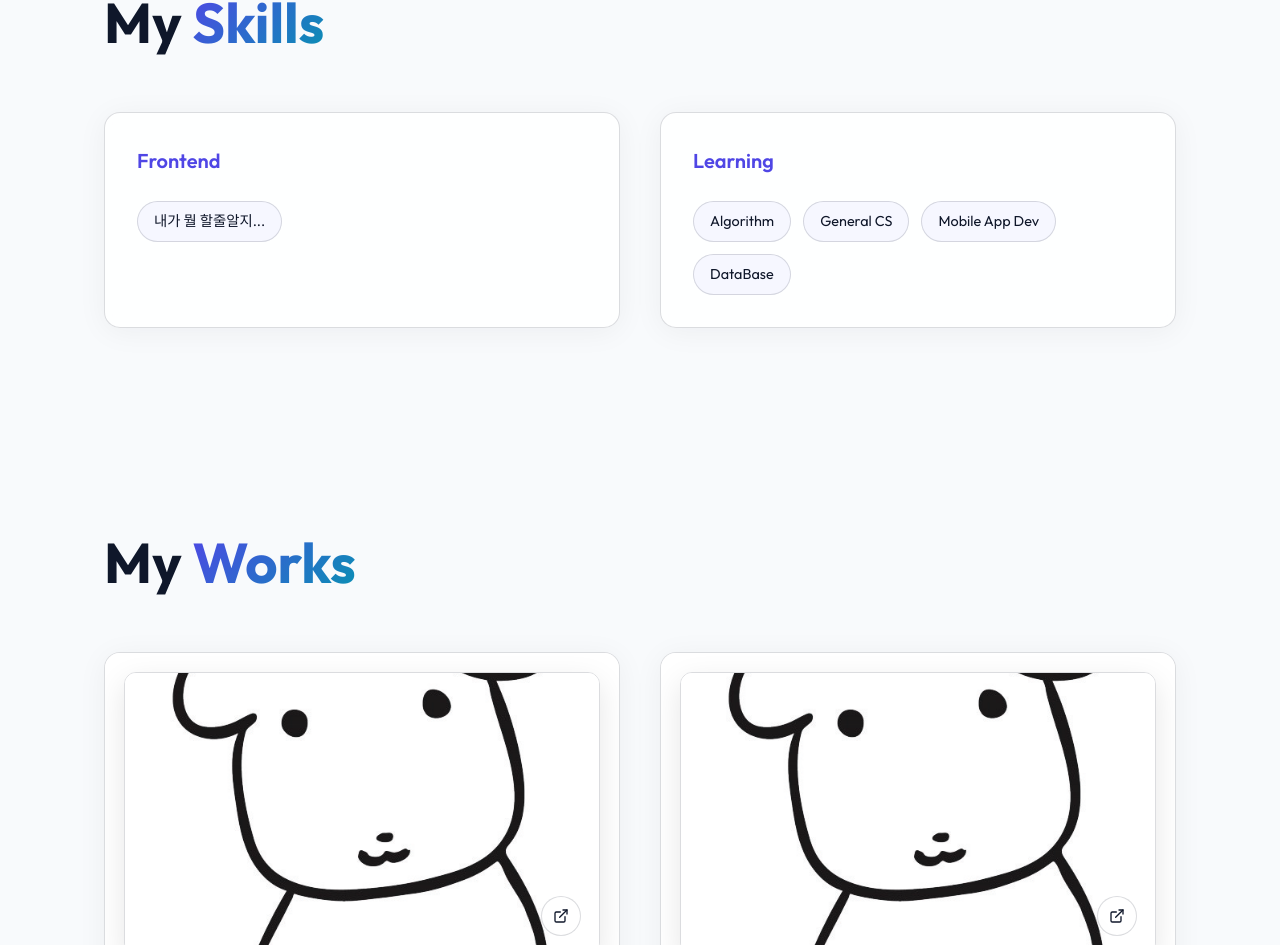
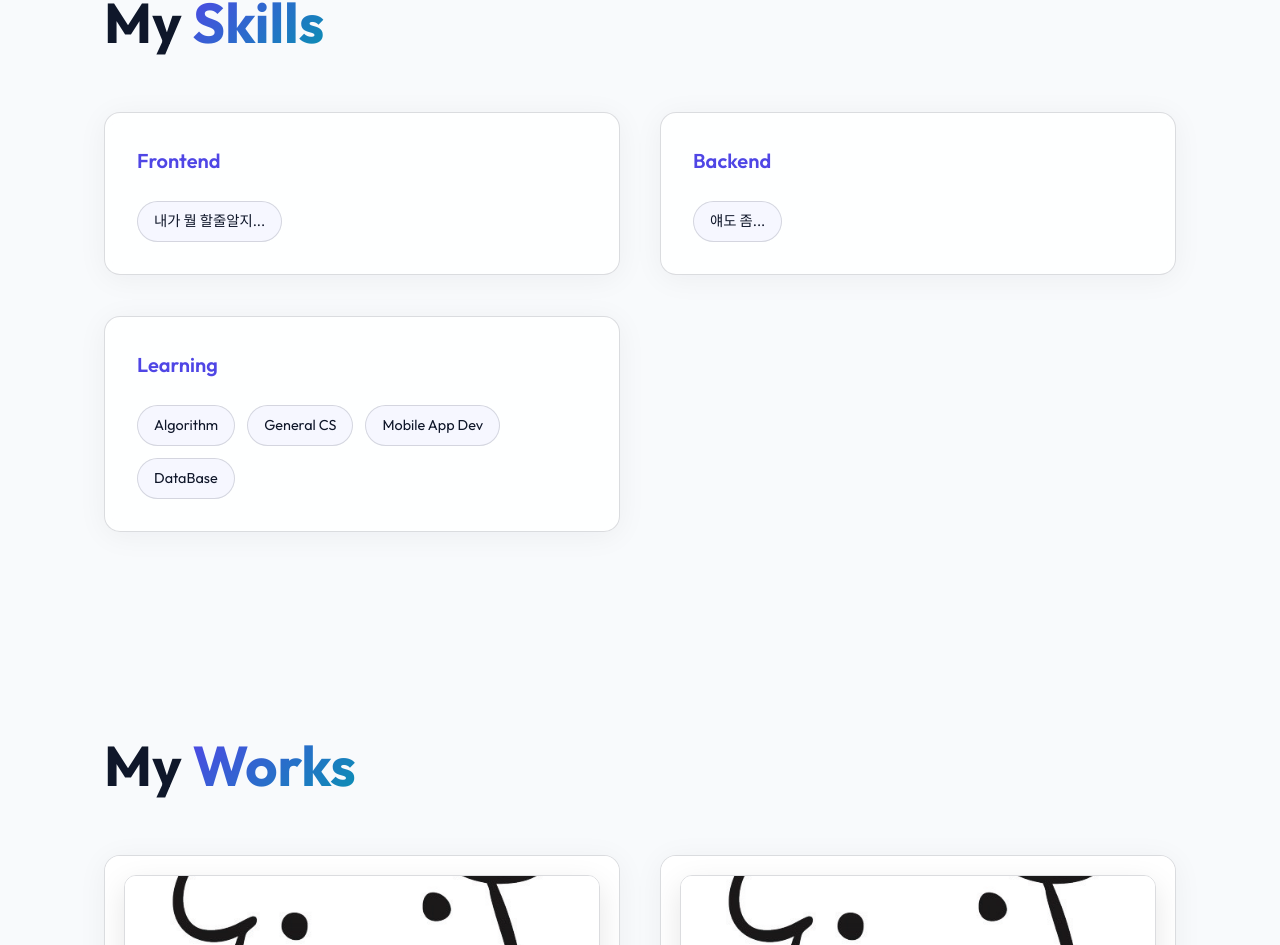
Before and after one commit to hrxlou/PortfolioWeb, a React (Vite) app: page / in a window 1280 px wide. Shown: the part 1762-2707 px from the top of the page. Built offline with nearby package versions, Linux system fonts and the light colour scheme.

Commit message:
modified:   src/data/portfolioData.ts

```diff
--- a/src/data/portfolioData.ts
+++ b/src/data/portfolioData.ts
@@ -86,6 +86,10 @@ export const portfolioData: PortfolioData = {
       items: ["내가 뭘 할줄알지..."]
     },
     {
+      category: "Backend",
+      items: ["얘도 좀..."]
+    },
+    {
       category: "Learning",
       items: ["Algorithm", "General CS", "Mobile App Dev", "DataBase"]
     }
```
